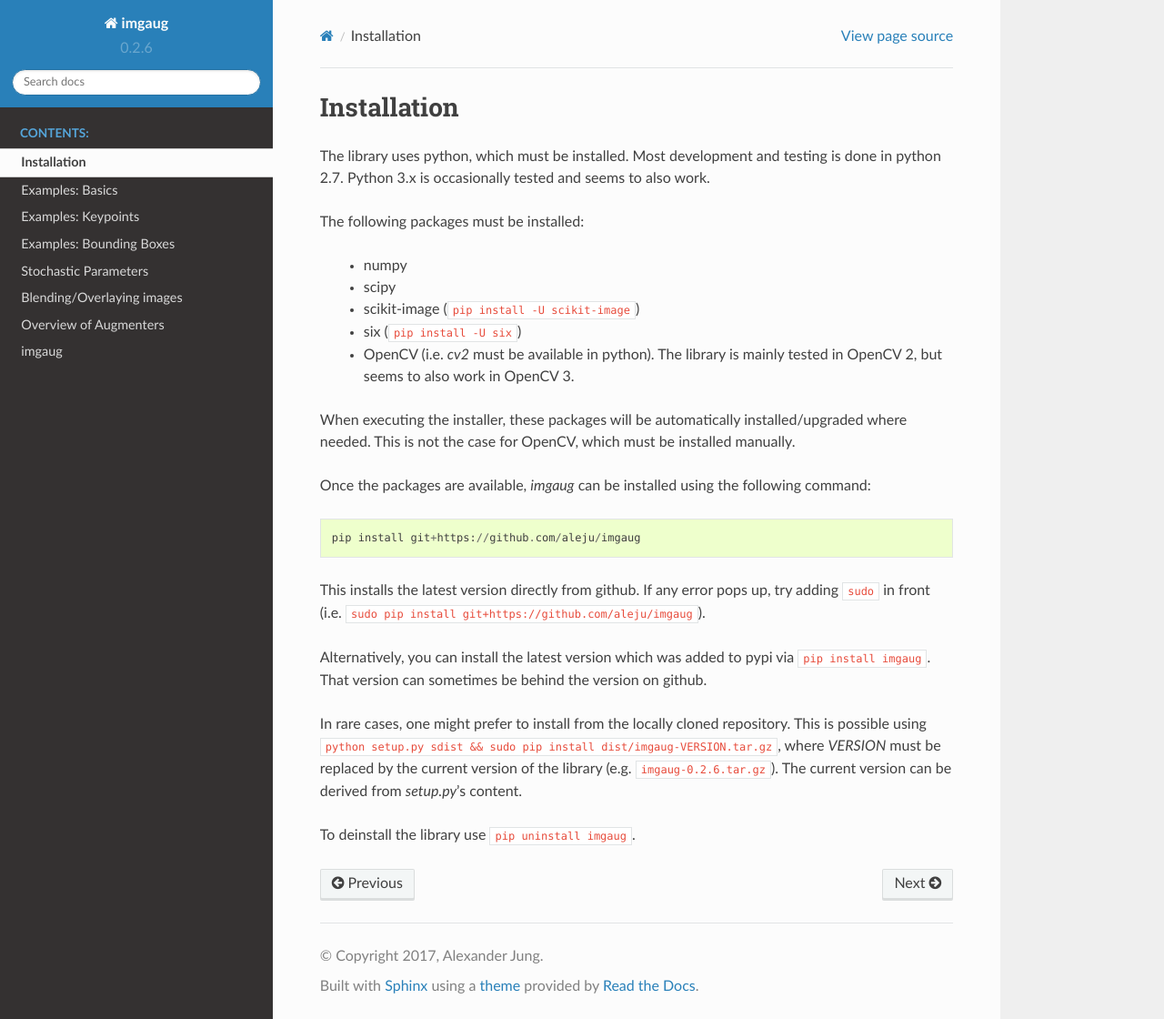
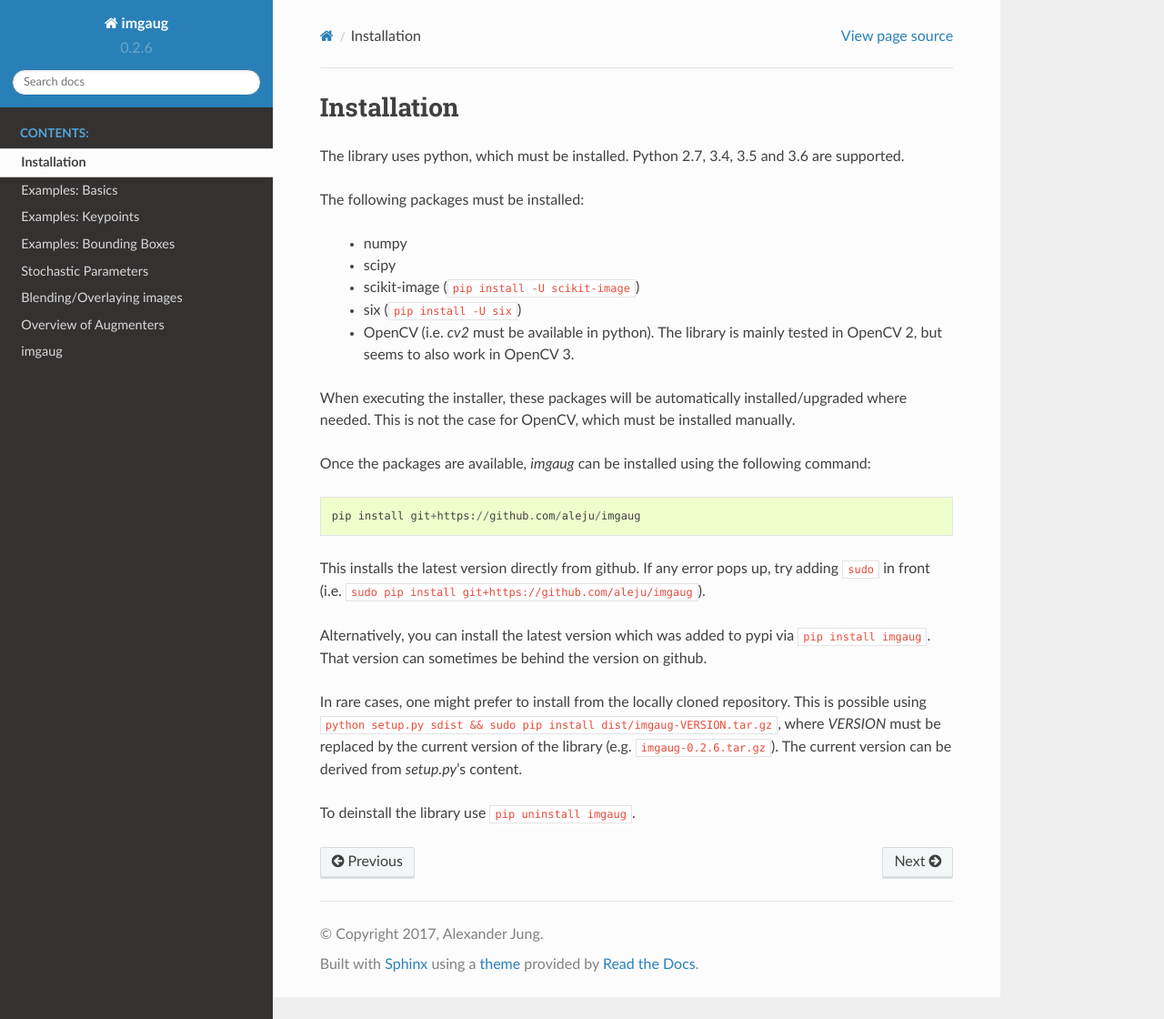
Before and after one commit to aleju/imgaug, a Sphinx documentation site: the page built from docs/source/installation.rst, in a window 1280 px wide and 1120 px high. Shown: the whole window at 91% size. Built offline with Sphinx 7.4.7 and the Read the Docs theme 2.0.0, drawn with Linux system fonts in a browser that asks for light colours; formulas are drawn with MathJax 3.

Commit message:
Update supported python versions

```diff
--- a/docs/source/installation.rst
+++ b/docs/source/installation.rst
@@ -2,8 +2,7 @@
 Installation
 ============
 
-The library uses python, which must be installed. Most development and testing
-is done in python 2.7. Python 3.x is occasionally tested and seems to also work.
+The library uses python, which must be installed. Python 2.7, 3.4, 3.5 and 3.6 are supported.
 
 The following packages must be installed:
 
```
Also changed, not shown: README.md (+0 -2 lines).
